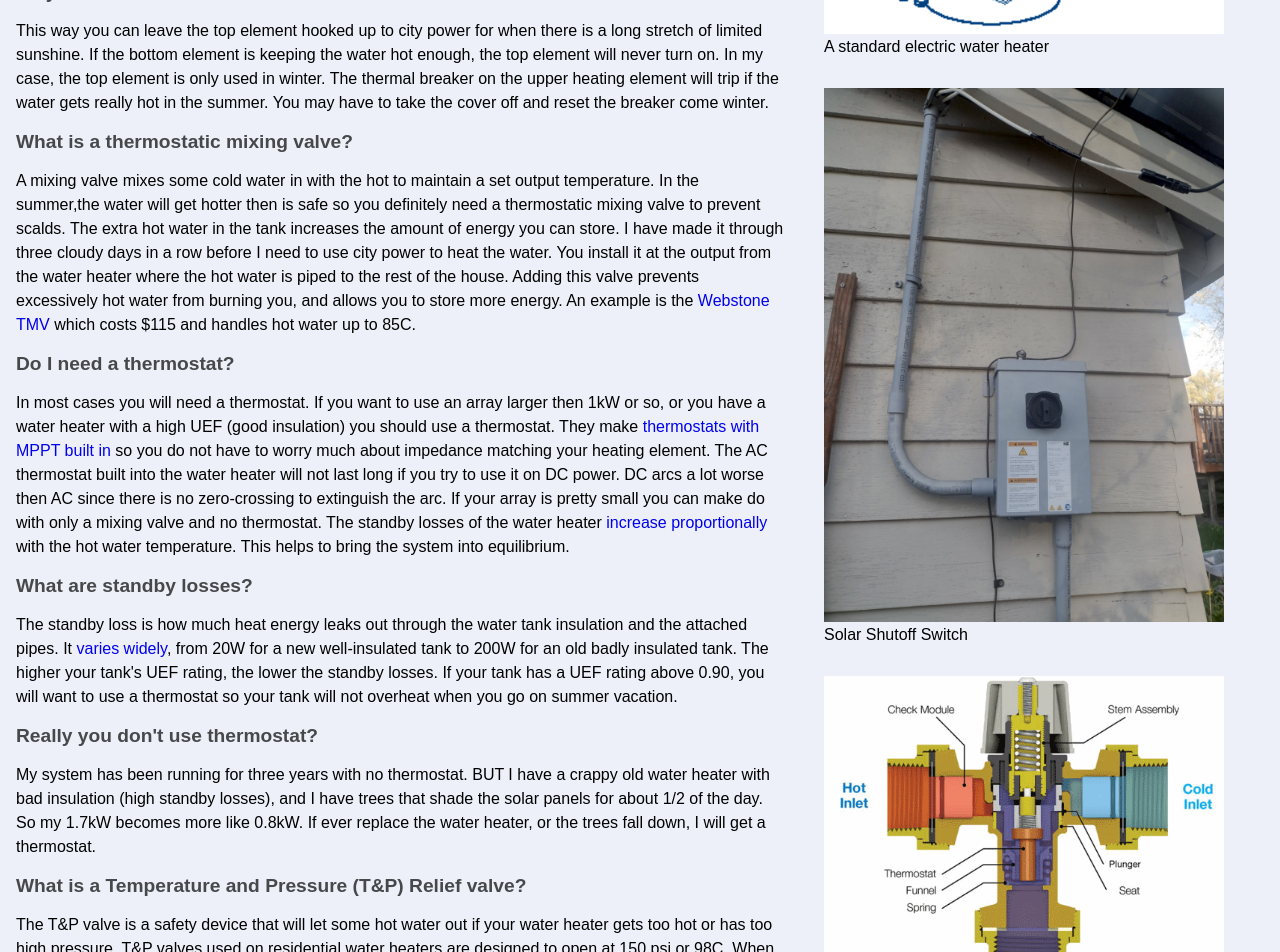
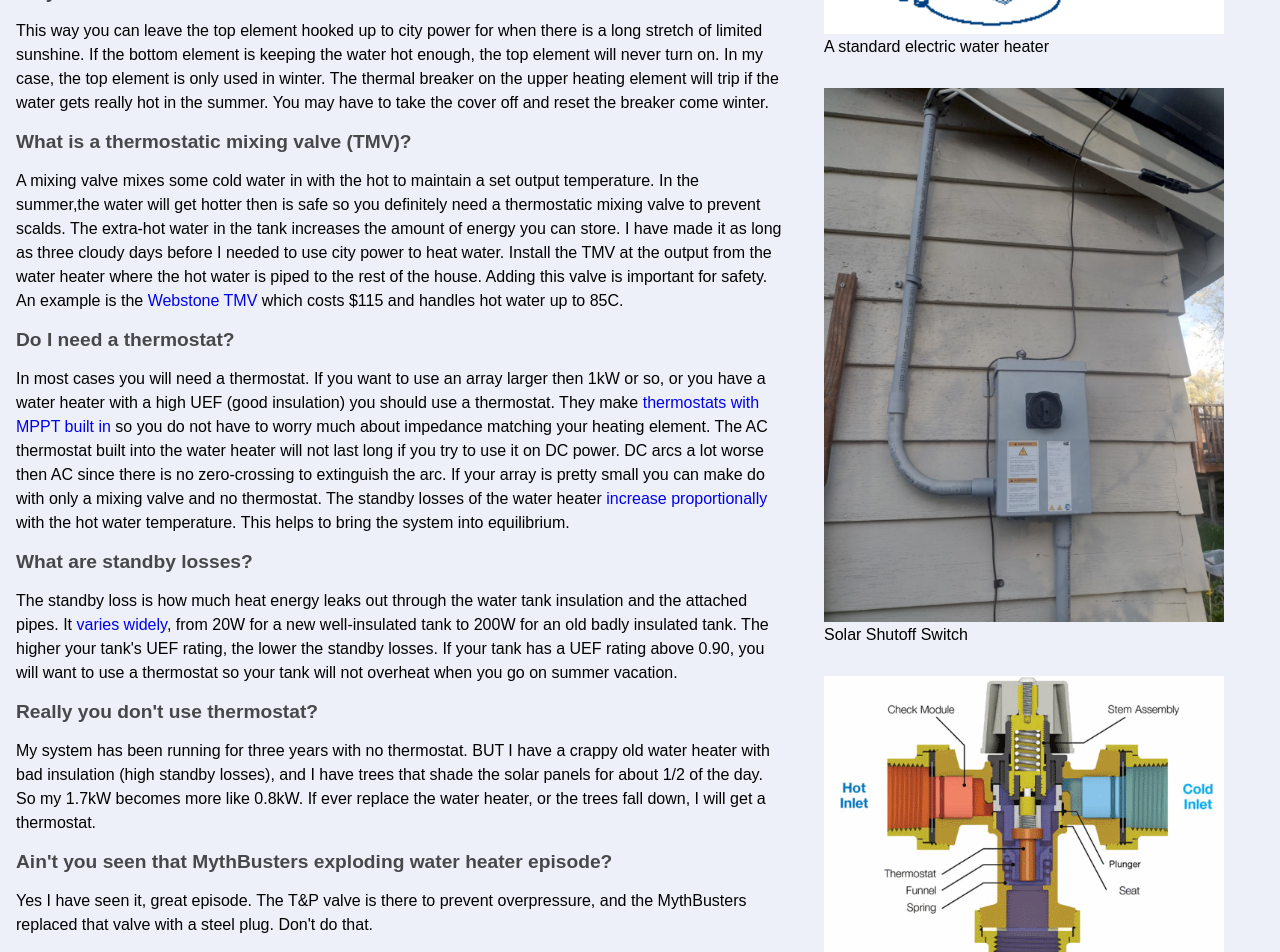
Before and after one commit to darrell-rg/solarcalc, a SvelteKit app: page /faq in a window 1280 px wide. Shown: the part 2560-3512 px from the top of the page. Built offline with nearby package versions, Linux system fonts and the light colour scheme.

Commit message:
improve faq

```diff
--- a/src/routes/faq/+page.svelte
+++ b/src/routes/faq/+page.svelte
@@ -33,9 +33,9 @@
 		<h2>What is the payback period?</h2>
 		<p>
 			This depends a lot on how expensive your power is and how much hot water you use. In my case,
-			it was costing me a bit over a buck a day to heat water. I was able to build a PV system for less
-			then $2000. Even with cheap power in Colorado my payback was around 5 years. If you are using
-			expensive California power, your payback could be closer to 2 years.
+			it was costing me a bit over a buck a day to heat water. I was able to build a PV system for
+			less then $2000. Even with cheap power in Colorado my payback was around 5 years. If you are
+			using expensive California power, your payback could be closer to 2 years.
 		</p>
 	</article>
 
@@ -47,8 +47,8 @@
 			experience it would be good to find an experienced person to help with the wiring part. That
 			said, this is a very simple circuit we are building. Be sure to install all the wires in
 			conduit to reduce fire risk. Bond the solar rails and negative side of the array to a ground
-			rod in case of lightning. Turn the switch off and check for voltage
-			before messing with the wires (or work at night).
+			rod in case of lightning. Turn the switch off and check for voltage before messing with the
+			wires (or work at night).
 		</p>
 	</article>
 
@@ -75,11 +75,11 @@
 	<article class="faq">
 		<h2>How much energy can I store in my water heater?</h2>
 		<p>
-			If you assume the water starts off warm, heating 50 gallons from 40°C to 85°C, stores 9.89kWh. If you
-			assume you are pulling water from the cold ground, heating 50 gallons from 5°C(ground temp) to
-			85°C stores 17.5kWh. A Tesla Powerwall, stores about 13.5kWh. For both the water heater and
-			the Powerwall, you can expect an efficiency of about 90%. The powerwall cost around $9,300,
-			and you should be able to DIY this system for around $2,000.
+			If you assume the water starts off warm, heating 50 gallons from 40°C to 85°C, stores 9.89kWh.
+			If you assume you are pulling water from the cold ground, heating 50 gallons from 5°C(ground
+			temp) to 85°C stores 17.5kWh. A Tesla Powerwall, stores about 13.5kWh. For both the water
+			heater and the Powerwall, you can expect an efficiency of about 90%. The powerwall cost around
+			$9,300, and you should be able to DIY this system for around $2,000.
 		</p>
 	</article>
 
@@ -143,8 +143,9 @@
 			Few or no permits are required since there is no connection to the grid. This is a major
 			benefit! In my county, the permits would double the install cost. Off grid also means there
 			are no delays waiting for approvals to turn on your system. Mounting the panels on a shed
-			instead of your house roof can avoid the need for permits, this was the case in my locale.
-			You should still follow the local electrical and building codes even if you don't get a permit though.
+			instead of your house roof can avoid the need for permits, this was the case in my locale. You
+			should still follow the local electrical and building codes even if you don't get a permit
+			though.
 		</p>
 	</article>
 
@@ -183,8 +184,8 @@
 			they always manage to start beeping at 3am). They cost more and are less reliable then the old
 			fashioned electric water heater. They steal heat from the indoor air and dump it to the water,
 			which is great in summer but less great in winter. If you already have a heat pump water
-			heater, you may be able to hook up the bottom/backup element to solar, but I have not tried this
-			myself.
+			heater, you may be able to hook up the bottom/backup element to solar, but I have not tried
+			this myself.
 		</p>
 	</article>
 
@@ -219,15 +220,14 @@
 			<img alt="mixing valve" src="mixingValve.png" class="rightSideImg" />
 			<figcaption>The Magical Mixing Valve</figcaption>
 		</figure>
-		<h2>What is a thermostatic mixing valve?</h2>
+		<h2>What is a thermostatic mixing valve (TMV)?</h2>
 		<p>
 			A mixing valve mixes some cold water in with the hot to maintain a set output temperature. In
 			the summer,the water will get hotter then is safe so you definitely need a thermostatic mixing
-			valve to prevent scalds. The extra hot water in the tank increases the amount of energy you
-			can store. I have made it through three cloudy days in a row before I need to use city power
-			to heat the water. You install it at the output from the water heater where the hot water is
-			piped to the rest of the house. Adding this valve prevents excessively hot water from burning
-			you, and allows you to store more energy. An example is the <a
+			valve to prevent scalds. The extra-hot water in the tank increases the amount of energy you
+			can store. I have made it as long as three cloudy days before I needed to use city power to
+			heat water. Install the TMV at the output from the water heater where the hot water is piped
+			to the rest of the house. Adding this valve is important for safety. An example is the <a
 				href="https://www.nibco.com/nibco-products/system-management/temperature-control/thermostatic-mixing-valves/h-tmv-131"
 				>Webstone TMV</a
 			> which costs $115 and handles hot water up to 85C.
@@ -277,6 +277,14 @@
 			heater with bad insulation (high standby losses), and I have trees that shade the solar panels
 			for about 1/2 of the day. So my 1.7kW becomes more like 0.8kW. If ever replace the water
 			heater, or the trees fall down, I will get a thermostat.
+		</p>
+	</article>
+
+	<article class="faq">
+		<h2>Ain't you seen that MythBusters exploding water heater episode?</h2>
+		<p>
+			Yes I have seen it, great episode. The T&P valve is there to prevent overpressure, and the
+			MythBusters replaced that valve with a steel plug. Don't do that.
 		</p>
 	</article>
 
```
